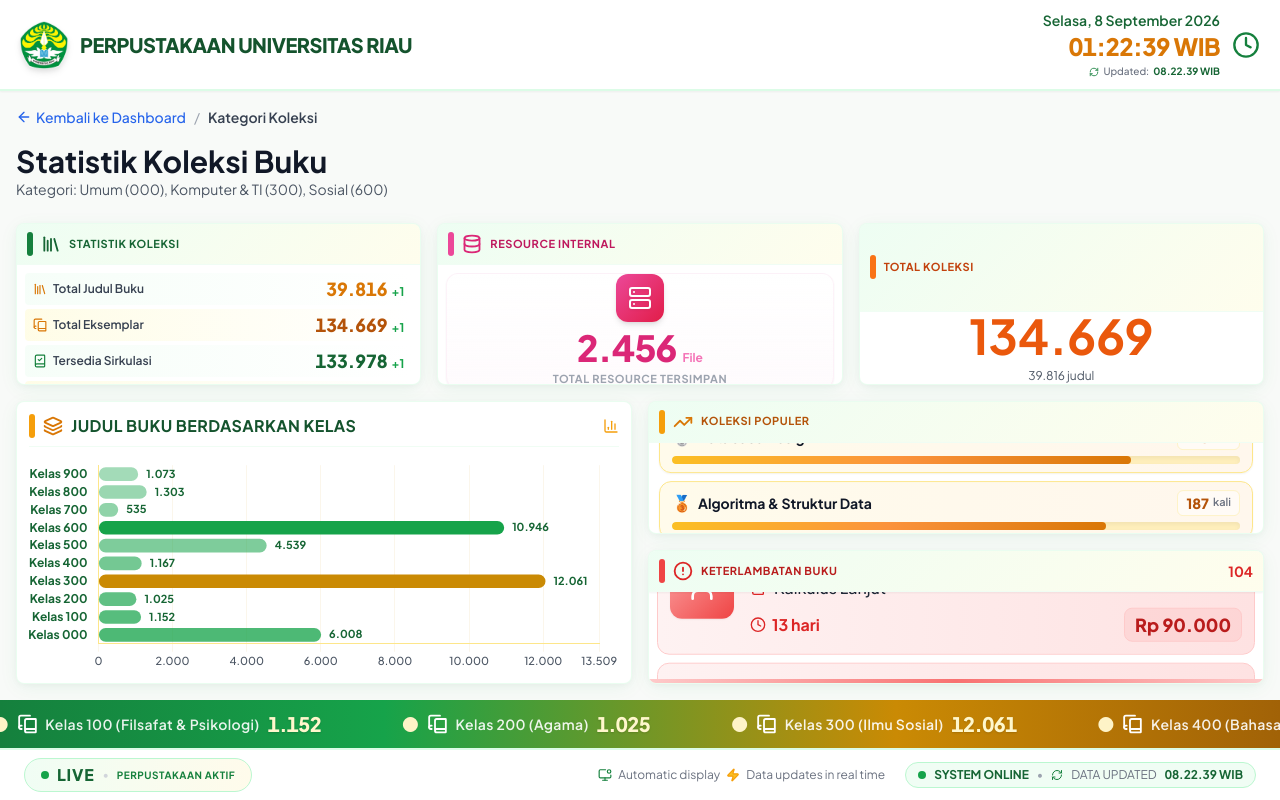
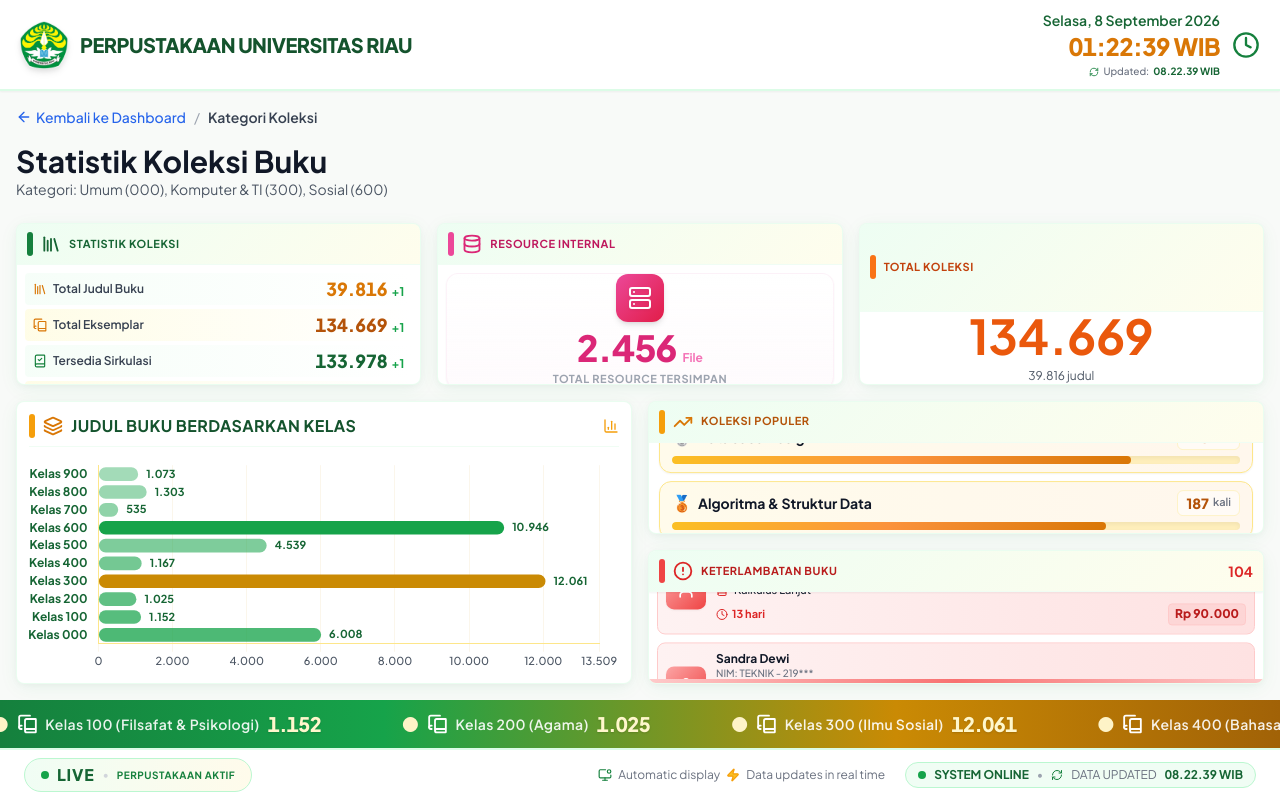
Before and after one commit to Idoo123456/UPA-Realtime-Dashboard, a React (Vite) app: page /collection in a window 1280 px wide. Built offline with nearby package versions, Linux system fonts and the light colour scheme.

Commit message:
style: reduce size and density of late books list to match dashboard aesthetics

```diff
--- a/src/components/Charts/LateBooksList.tsx
+++ b/src/components/Charts/LateBooksList.tsx
@@ -14,53 +14,53 @@ export function LateBooksList({ isActive = true }: { isActive?: boolean }) {
   const renderBookItem = (book: LateBook, uniqueKey: string) => (
     <div
       key={uniqueKey}
-      className="min-h-[90px] flex flex-col justify-center bg-gradient-to-r from-red-50 to-red-100 border border-red-200 rounded-xl p-3 shrink-0"
+      className="flex flex-col justify-center bg-gradient-to-r from-red-50 to-red-100 border border-red-200 rounded-lg p-2 shrink-0"
     >
-      <div className="flex items-center gap-4">
+      <div className="flex items-center gap-2.5">
         {/* Avatar */}
         {book.photo ? (
           <img
             src={book.photo}
             alt={book.memberName}
-            className="w-16 h-16 rounded-xl object-cover shadow-sm shrink-0"
+            className="w-10 h-10 rounded-lg object-cover shadow-sm shrink-0"
           />
         ) : (
-          <div className="w-16 h-16 rounded-xl bg-gradient-to-br from-red-300 to-red-500 flex items-center justify-center flex-shrink-0 shadow-sm">
-            <User className="h-8 w-8 text-white" />
+          <div className="w-10 h-10 rounded-lg bg-gradient-to-br from-red-300 to-red-500 flex items-center justify-center flex-shrink-0 shadow-sm">
+            <User className="h-5 w-5 text-white" />
           </div>
         )}
 
         {/* Info */}
         <div className="flex-1 min-w-0 flex flex-col justify-between">
           {/* Name, NIM, and Faculty */}
-          <div className="flex items-start justify-between gap-2 mb-1">
+          <div className="flex items-start justify-between gap-1 mb-0.5">
             <div className="flex flex-col min-w-0">
-              <p className="font-bold text-lg text-gray-900 truncate leading-tight">
+              <p className="font-bold text-xs text-gray-900 truncate leading-tight">
                 {book.memberName}
               </p>
-              <p className="text-xs text-gray-500 truncate mt-0.5 font-medium">
+              <p className="text-[10px] text-gray-500 truncate mt-0.5 font-medium leading-none">
                 NIM: {maskNimWithFaculty(book.nim, book.faculty)}
               </p>
             </div>
           </div>
 
           {/* Book Title */}
-          <div className="flex items-center gap-2 mb-2">
-            <BookMarked className="h-4 w-4 text-red-600 shrink-0" />
-            <p className="text-base text-gray-800 line-clamp-1 font-medium">
+          <div className="flex items-center gap-1.5 mb-1">
+            <BookMarked className="h-3 w-3 text-red-600 shrink-0" />
+            <p className="text-[11px] text-gray-800 line-clamp-1 font-medium leading-tight">
               {book.title}
             </p>
           </div>
 
           {/* Late days and Fine */}
-          <div className="flex items-center justify-between gap-2 mt-auto">
-            <div className="flex items-center gap-1.5 text-red-600">
-              <Clock className="h-4 w-4" />
-              <span className="text-base font-bold">
+          <div className="flex items-center justify-between gap-2 mt-0.5">
+            <div className="flex items-center gap-1 text-red-600">
+              <Clock className="h-3 w-3" />
+              <span className="text-[11px] font-bold">
                 {book.daysLate} hari
               </span>
             </div>
-            <span className="text-lg font-black text-red-700 bg-red-200/50 px-2.5 py-0.5 rounded-lg border border-red-200">
+            <span className="text-xs font-black text-red-700 bg-red-200/50 px-1.5 py-0.5 rounded border border-red-200">
               Rp {formatNumber(book.fine)}
             </span>
           </div>
```
